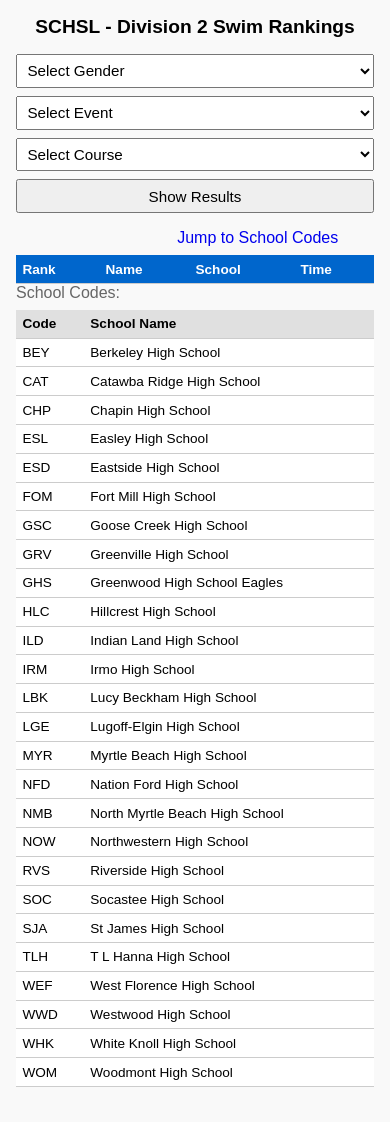
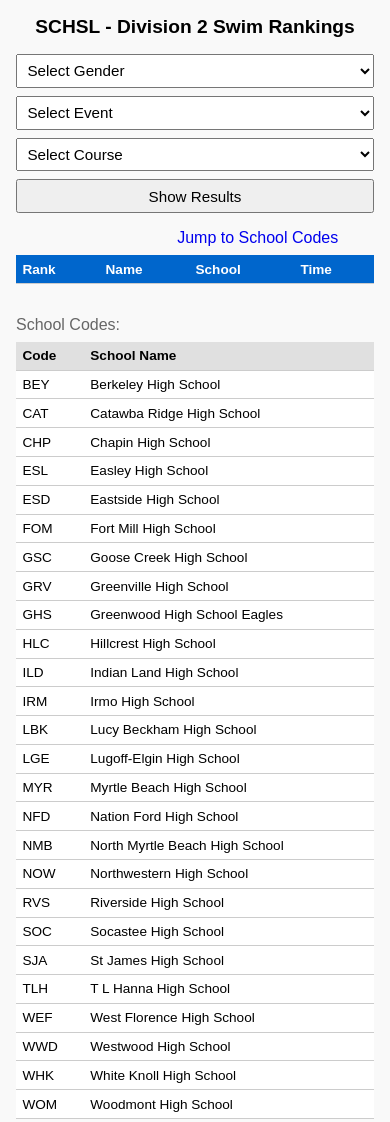
Before and after one commit to starrman73/swim-results-app, a plain HTML site: page public/index.html in a window 390 px wide. Drawn offline with Linux system fonts and the light colour scheme; some packages are replaced by stand-ins of ours; a script that the page names is missing.

Commit message:
Update style.css

```diff
--- a/public/style.css
+++ b/public/style.css
@@ -145,7 +145,7 @@ tr:hover {
 
 .results-wrapper, .school-key-wrapper {
   width: 100%;
-  margin: 0 auto; /* centers it */
+  margin: 5 auto; /* centers it */
 }
 
 
```
